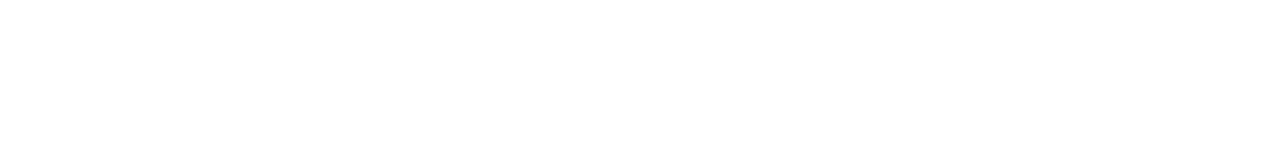
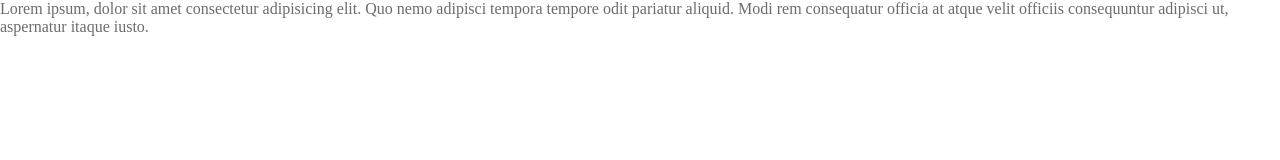
Before and after one commit to thaiscalvi/Projeto-Travelgram, a plain HTML site: page index.html in a window 1280 px wide. Drawn offline with Linux system fonts and the light colour scheme.

Commit message:
initial style guide

```diff
--- a/Styles/global.css
+++ b/Styles/global.css
@@ -3,3 +3,18 @@
   padding: 0;
   box-sizing: border-box;
 }
+
+:root {
+  --brand-color: #EF5F4C;
+  --shape-transparency: #ffffff8f ;
+  --background-color: #ffffff;
+  --surface-color: #F5F5F5;
+  --skeleton-color: #D9D9D9;
+  --text-color-primary: #313131;
+  --text-color-secondary: #6C6C6C;
+}
+
+body {
+  color: var(--text-color-secondary);
+  background-color: var(--background-color);
+}
--- a/index.html
+++ b/index.html
@@ -8,6 +8,6 @@
 
 </head>
 <body>
-
+  <p>Lorem ipsum, dolor sit amet consectetur adipisicing elit. Quo nemo adipisci tempora tempore odit pariatur aliquid. Modi rem consequatur officia at atque velit officiis consequuntur adipisci ut, aspernatur itaque iusto.</p>
 </body>
 </html>
```
Also changed, not shown: assets/AirplaneTilt.svg (added), assets/Image 01.png (added), assets/Image 02.png (added), assets/Image 03.png (added), assets/Image 04.png (added), assets/Image 05.png (added), assets/Image 06.png (added), assets/Image 07.png (added), assets/Image 08.png (added), assets/Image 09.png (added), assets/Image 10.png (added), assets/Image 11.png (added), assets/Image.svg (added), assets/Logo.svg (added), 2 more files, 1 other file.
